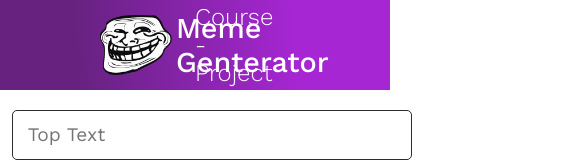
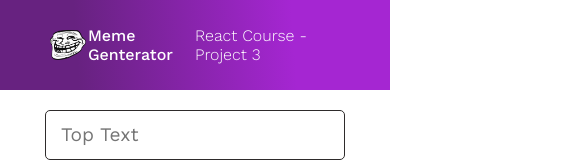
Before and after one commit to RohailAhmad-gojo/Meme-generator, a React (Create React App) app: page / in a window 390 px wide. Shown: the top 162 px of the page, 585 px wide, since content can reach past the window. Built offline with nearby package versions, Linux system fonts and the light colour scheme.

Commit message:
made it more phone friendly

```diff
--- a/src/App.css
+++ b/src/App.css
@@ -54,7 +54,7 @@
   margin-bottom: 3%;
 }
 .form-conatiner button{
-  width: 887px;
+  max-width: 100% auto;
   background: rgb(103,34,128);
   background: linear-gradient(86deg, rgba(103,34,128,1) 20%, rgba(165,38,210,1) 75%);
   padding: 20px;
@@ -72,6 +72,54 @@
   background: linear-gradient(277deg, rgba(103,34,128,1) 20%, rgba(165,38,210,1) 75%);
 }
 .meme-image{
-  max-width: 100%;
+  max-width: 66%;
   margin: 3% 0;
 }
+
+
+/* ------------------------media------------------------------------------ */
+
+@media only screen and (max-width: 700px) {
+
+  .navbar-logo h3{
+    margin: 0 2%;
+    font-size: 1.3rem;
+    color: #fff;
+    margin-right: 100px;
+    font-weight: 500;
+    word-wrap: normal;
+  }
+  .navbar-logo img{
+    margin-left: 100px;
+    height: 40px;
+  }
+  .navbar-list h3{
+    font-size: 1.1rem;
+    color: #fff;
+    margin-right: 100px;
+    font-weight: 300;
+  }
+}
+@media only screen and (max-width: 600px) {
+  .form-input input{
+    width: 300px;
+  }
+  .navbar-logo h3{
+    margin: 0 1%;
+    font-size: 1rem;
+    color: #fff;
+    margin-right: 50px;
+    font-weight: 500;
+    word-wrap: normal;
+  }
+  .navbar-logo img{
+    margin-left: 50px;
+    height: 30px;
+  }
+  .navbar-list h3{
+    font-size: 1rem;
+    color: #fff;
+    margin-right: 50px;
+    font-weight: 300;
+  }
+}
--- a/src/components/Meme.js
+++ b/src/components/Meme.js
@@ -16,7 +16,7 @@ function getMemeImage() {
     <main className='form-conatiner'>
         <div className='form-input'>
             <input  placeholder='top text'/>
-            <input  placeholder='bottom text'/>
+            <input  placeholder='bottom text'/><br/>
             <button onClick={getMemeImage}>get a new meme image</button>
         </div>
         <img src={memeImage} alt='Meme panel' className='meme-image'/>
```
